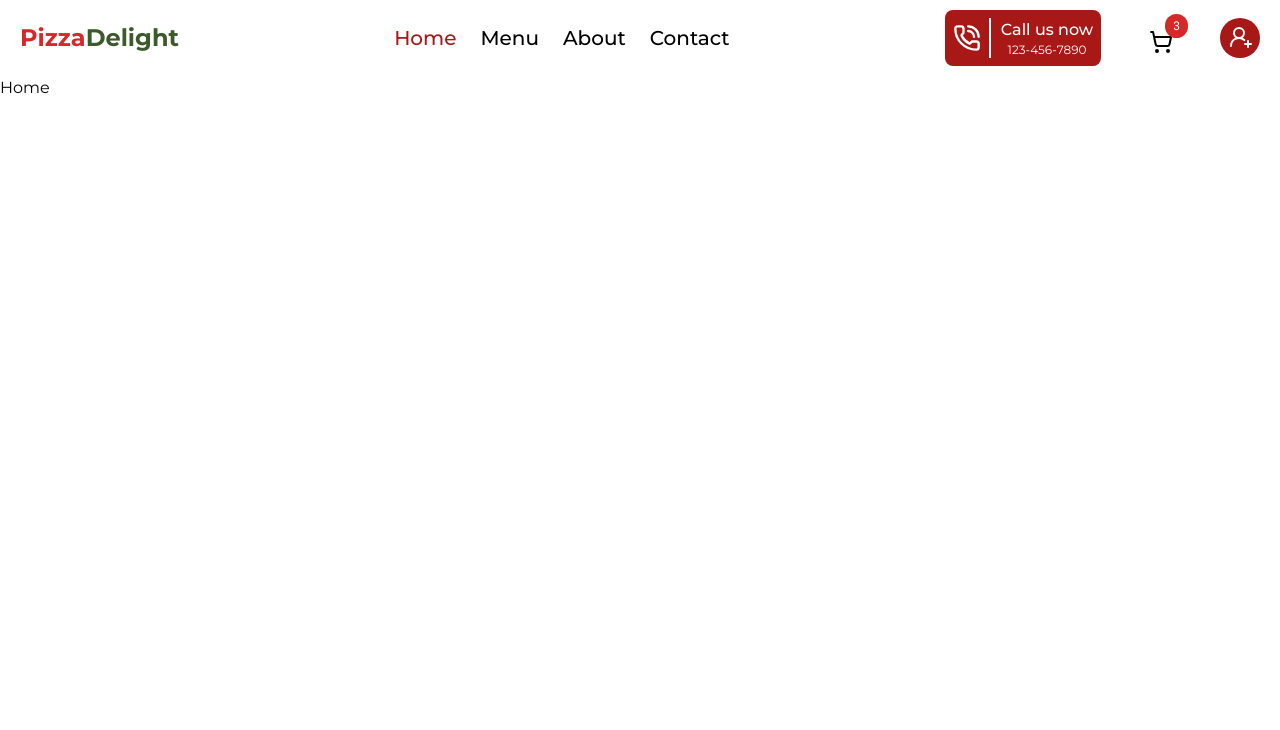
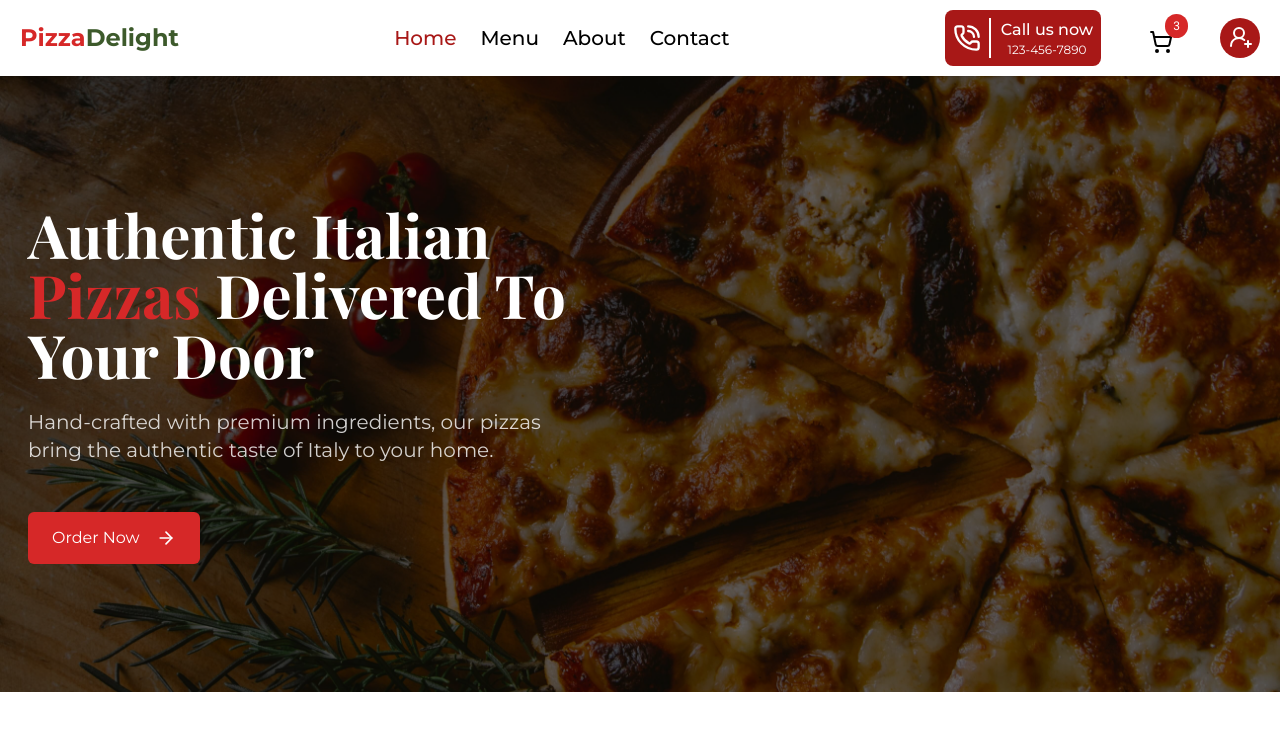
Before and after one commit to HasnainRaza026/pizza-delight, a React (Vite) app: page / in a window 1280 px wide. Shown: the top 730 px of the page. Built offline with nearby package versions, Linux system fonts and the light colour scheme; a web font is replaced by a local one.

Commit message:
refactor: modify gitignore, feat: add hero section, fix: improve header and sidebar

```diff
--- a/src/index.css
+++ b/src/index.css
@@ -32,6 +32,10 @@ h6 {
   font-family: var(--font-heading), sans-serif, serif;
 }
 
+button {
+  cursor: pointer;
+}
+
 .active {
   color: var(--color-tomato);
 }
--- a/src/layout/Header.tsx
+++ b/src/layout/Header.tsx
@@ -11,7 +11,7 @@ function Header() {
 
   return (
     <>
-      <header className="w-full flex justify-between items-center !p-2.5 sm:!px-5 sm:!py-2.5">
+      <header className="sticky z-10 top-0 bg-white/90 backdrop-blur-md shadow-sm w-full flex justify-between items-center !p-2.5 sm:!px-5 sm:!py-2.5">
         <Link to="/" className="font-bold text-2xl cursor-pointer">
           <span className="text-[var(--color-red)]">Pizza</span>
           <span className="text-[var(--color-olive)]">Delight</span>
@@ -41,12 +41,10 @@ function Header() {
       </header>
 
       {/* SideBar */}
-      {isSidebarOpen && (
-        <SideBar
-          isSidebarOpen={isSidebarOpen}
-          setIsSidebarOpen={setIsSidebarOpen}
-        />
-      )}
+      <SideBar
+        isSidebarOpen={isSidebarOpen}
+        setIsSidebarOpen={setIsSidebarOpen}
+      />
     </>
   );
 }
--- a/src/layout/SideBar.tsx
+++ b/src/layout/SideBar.tsx
@@ -35,7 +35,7 @@ function SideBar({ isSidebarOpen, setIsSidebarOpen }: SidebarToggleProp) {
   return (
     <div
       ref={sidebarRef}
-      className="w-full h-dvh fixed z-[999] top-0 right-0 bg-white !py-4 !px-5 shadow-2xl sm:w-90"
+      className={`w-full h-dvh fixed z-[999] top-0 ${isSidebarOpen ? "right-0" : "-right-[500px]"} bg-white/80 backdrop-blur-md !py-4 !px-5 shadow-2xl transition-all delay-700 ease-out sm:w-90`}
     >
       <div
         onClick={() => setIsSidebarOpen(false)}
--- a/src/pages/Home.tsx
+++ b/src/pages/Home.tsx
@@ -1,5 +1,39 @@
+import { ArrowRight } from "lucide-react";
+import Button from "../ui/Button";
+
 function HomePage() {
-  return <div>Home</div>;
+  return (
+    // Hero Section
+    <div className="relative text-white text-center md:text-start">
+      <div
+        className="absolute inset-0 z-0 bg-cover bg-no-repeat bg-center"
+        style={{
+          backgroundImage: "url('./src/assets/img-hero.jpg')",
+          filter: "brightness(0.4)",
+        }}
+      ></div>
+      <div className="relative flex flex-col gap-12 justify-center items-center !px-7 !py-32 md:items-start">
+        <div className="flex flex-col gap-6">
+          <h1 className="font-bold text-3xl sm:text-4xl md:text-5xl lg:text-6xl">
+            Authentic Italian{" "}
+            <span className="md:block">
+              <span className="text-[var(--color-red)]">Pizzas</span> Delivered
+              To{" "}
+            </span>
+            Your Door
+          </h1>
+          <p className="opacity-80 sm:text-xl">
+            Hand-crafted with premium ingredients, our pizzas
+            <span className="md:block">
+              {" "}
+              bring the authentic taste of Italy to your home.
+            </span>
+          </p>
+        </div>
+        <Button text="Order Now" icon={<ArrowRight size={20} />} />
+      </div>
+    </div>
+  );
 }
 
 export default HomePage;
--- /dev/null
+++ b/src/ui/Button.tsx
@@ -0,0 +1,17 @@
+import React from "react";
+
+type ButtonProps = {
+  text: string;
+  icon?: React.ReactNode;
+};
+
+function Button({ text, icon }: ButtonProps) {
+  return (
+    <button className="text-white flex items-center gap-4 !px-6 !py-3.5 rounded-md bg-[var(--color-red)] hover:bg-[var(--color-tomato)] transition ease-in-out delay-150">
+      {text}
+      {icon}
+    </button>
+  );
+}
+
+export default Button;
```
Also changed, not shown: src/assets/img-hero.jpg (added), 1 other file (tests, documents, lock files or other folders).
